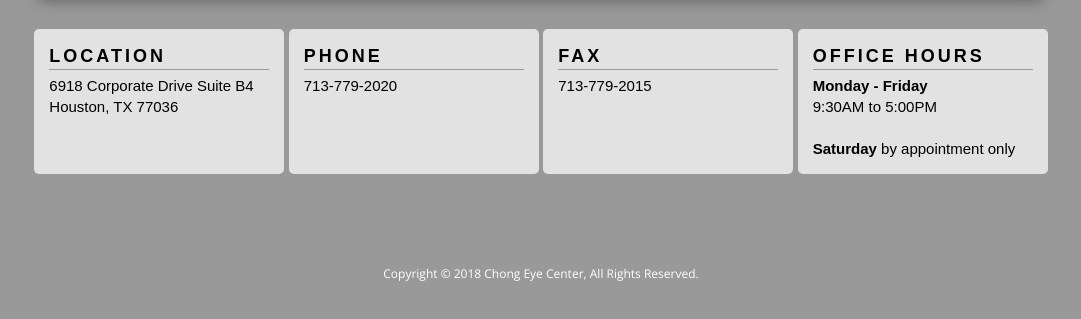
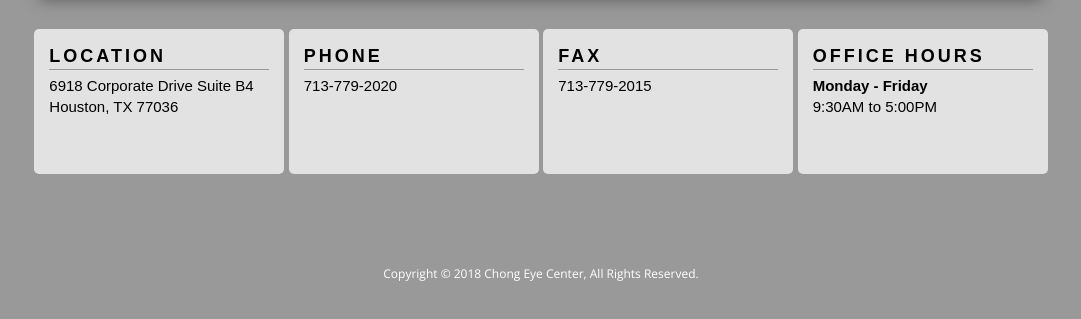
Before and after one commit to tman517/chongeyecenter-business-site, a plain HTML site: page index.html in a window 1280 px wide. Shown: the part 3978-4297 px from the top of the page, without its empty margins (99-1180 px from the left). Drawn offline with nearby package versions, Linux system fonts and the light colour scheme.

Commit message:
remove tagline, remove sat from footer

```diff
--- a/index.html
+++ b/index.html
@@ -167,7 +167,7 @@
                     <div class="column col1"><div class="heading">LOCATION</div>6918 Corporate Drive Suite B4<br/>Houston, TX 77036</div>
                     <div class="column col2"><div class="heading">PHONE</div>713-779-2020</div>
                     <div class="column col3"><div class="heading">FAX</div>713-779-2015</div>
-                    <div class="column col4"><div class="heading">OFFICE HOURS</div><b>Monday - Friday</b><br/>9:30AM to 5:00PM<br/><br/><b>Saturday</b> by appointment only</div>
+                    <div class="column col4"><div class="heading">OFFICE HOURS</div><b>Monday - Friday</b><br/>9:30AM to 5:00PM</div>
                 </div>
                 <div class="copyright">Copyright © 2018 Chong Eye Center, All Rights Reserved.</div>
             </footer>
```
Also changed, not shown: chinese.html (+1 -1 lines), img/_logo.png (added), img/logo.png.
